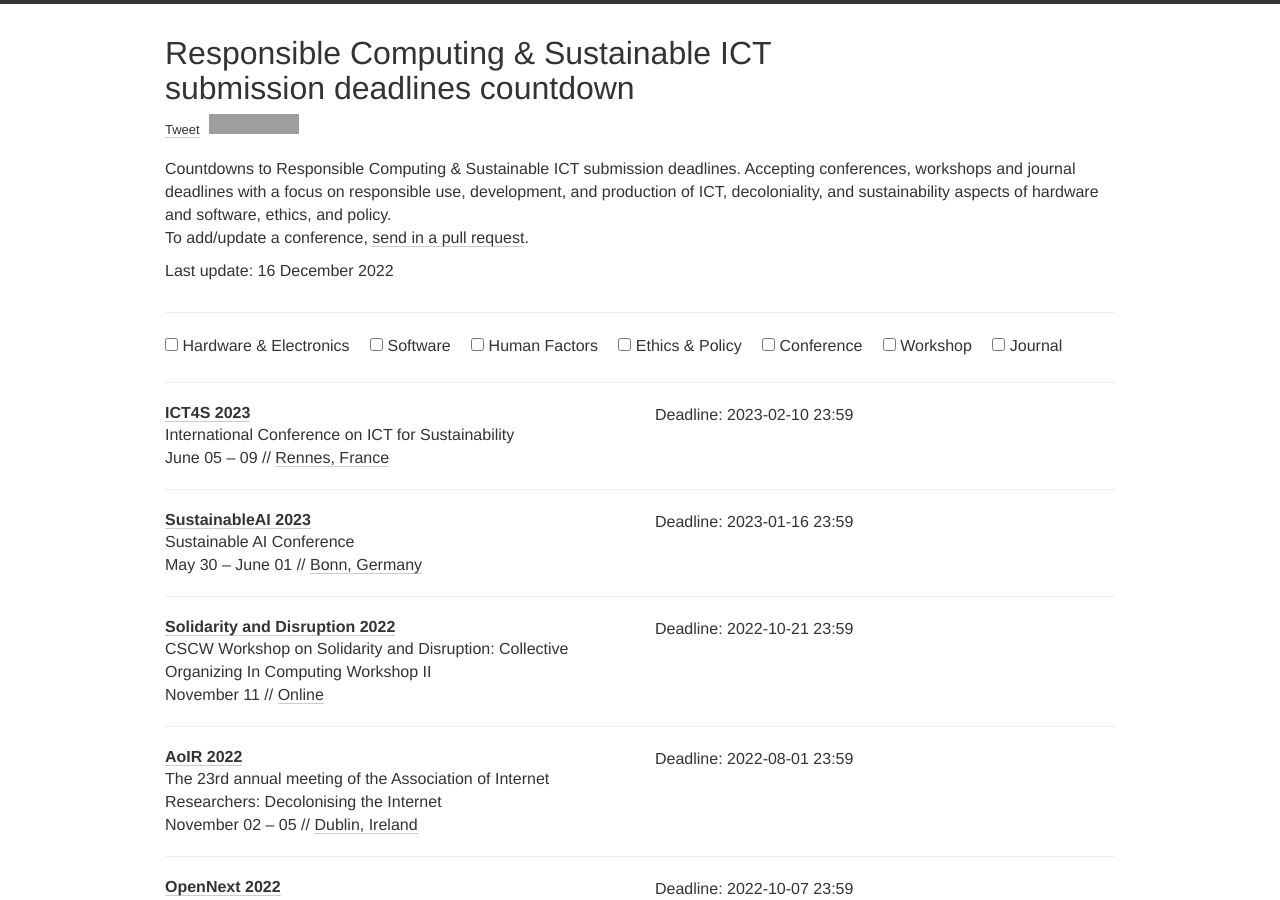
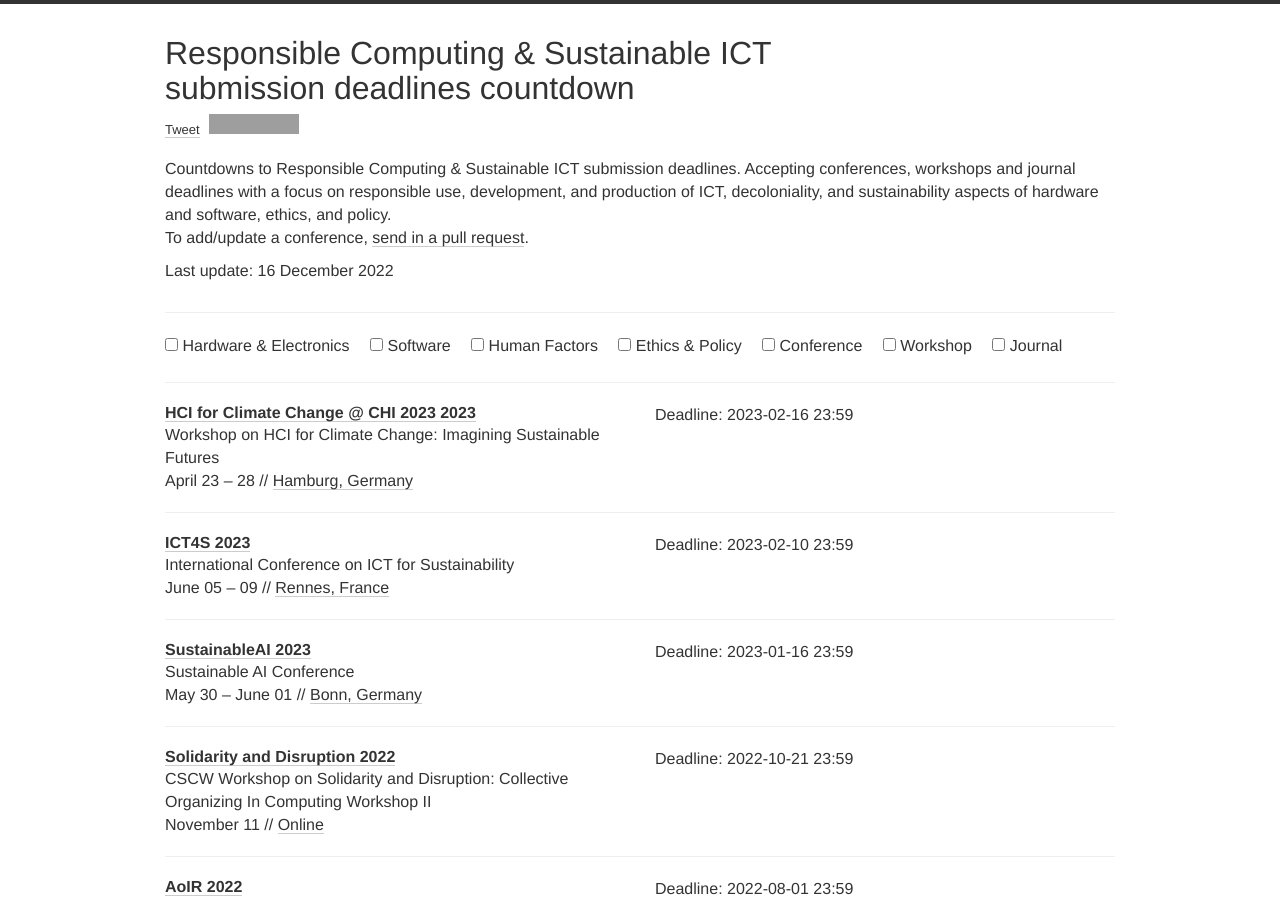
Before and after one commit to responsible-computing/responsible-computing.github.io, a Jekyll site: the page built from index.html, in a window 1280 px wide and 900 px high. Built offline with Jekyll 4.4.1, drawn with Linux system fonts in a browser that asks for light colours; nearby versions of some CDN libraries; comment, search, counter and statistics services are not loaded; grey boxes are pictures that could not be loaded.

Commit message:
new workshop

```diff
--- a/_data/conferences.yml
+++ b/_data/conferences.yml
@@ -1,5 +1,15 @@
 ---
 # Workshops and Conferences
+
+- name: HCI for Climate Change @ CHI 2023
+  year: 2023
+  date: "April 23 – 28"
+  description: "Workshop on HCI for Climate Change: Imagining Sustainable Futures"
+  link: https://sites.google.com/fbk.eu/hci-climate-change/
+  deadline:
+    - "2023-02-16 23:59"
+  place: Hamburg, Germany
+  tags: [ETPO, HUCO, SHOP]
 
 - name: ICT4S
   year: 2023
```
